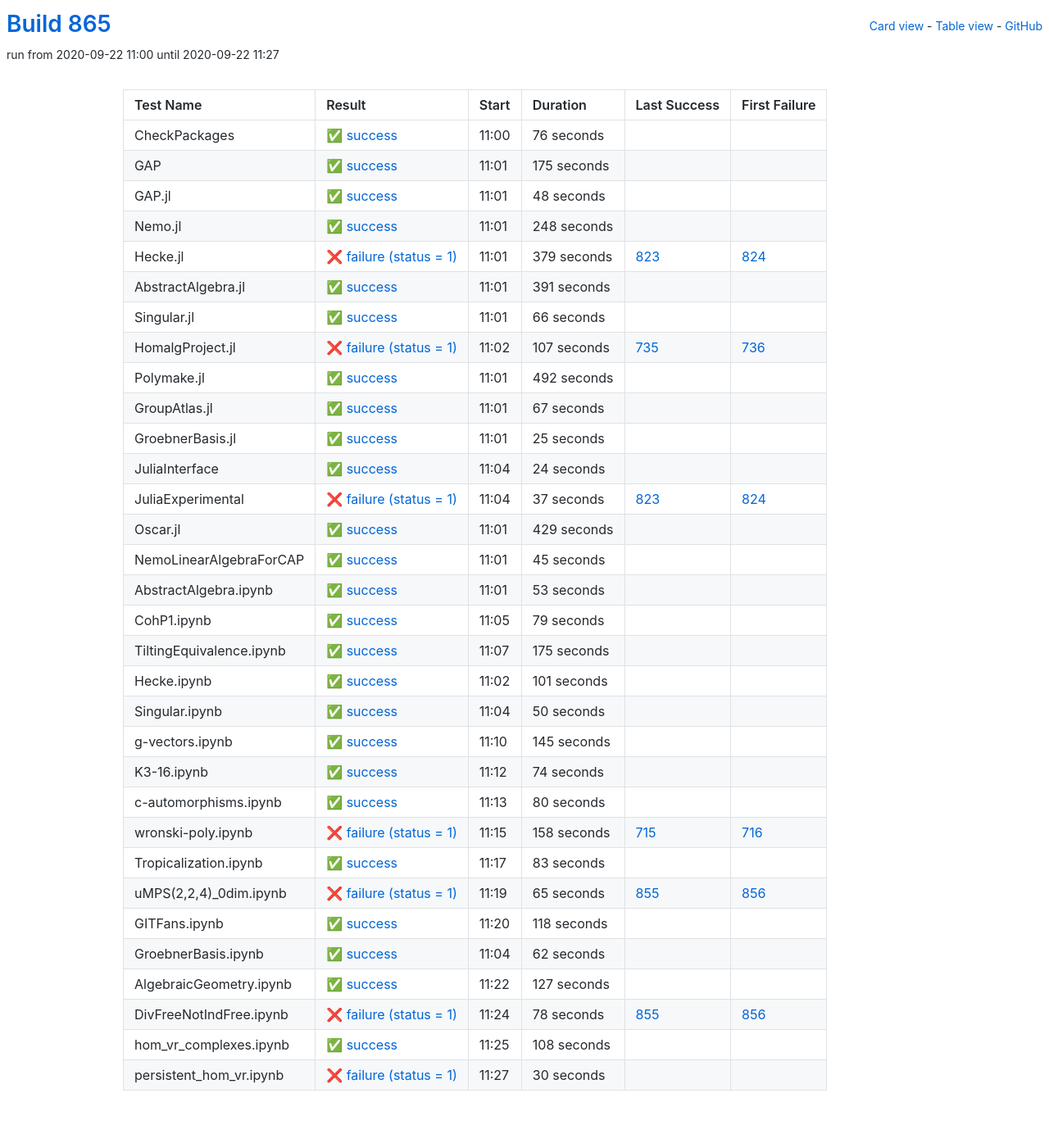
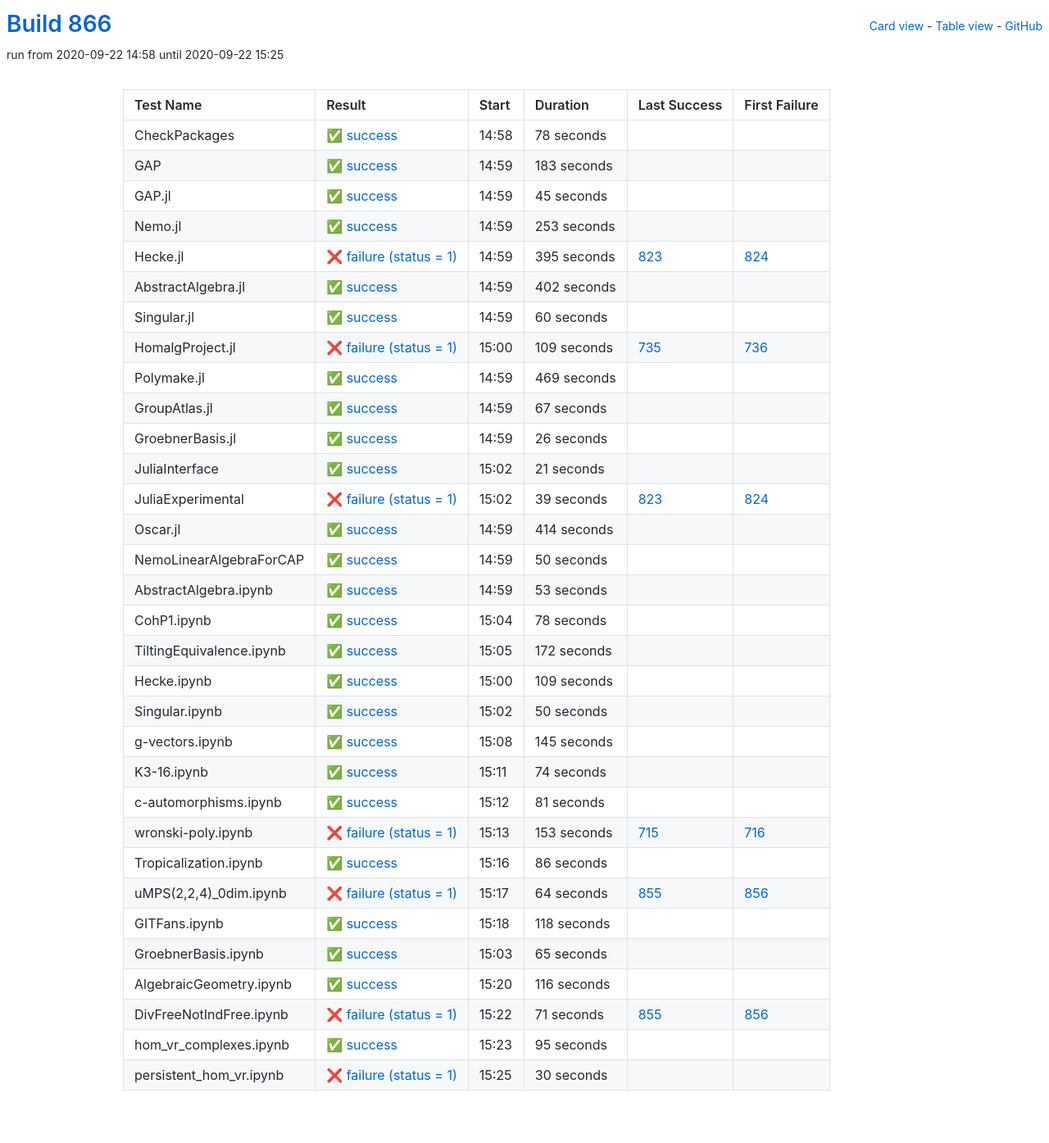
Before and after one commit to oscar-system/oscar-ci-status-stable, a Jekyll site: the page built from table.html, in a window 1280 px wide. Shown: the whole page at 82% size. Built offline with Jekyll 4.4.1, drawn with Linux system fonts in a browser that asks for light colours.

Commit message:
Build #866

```diff
--- a/_data/ci.yml
+++ b/_data/ci.yml
@@ -1,6 +1,6 @@
 ---
-build: 865
-build_url: https://oscarci.mathematik.uni-kl.de/job/oscar-stable/865/
+build: 866
+build_url: https://oscarci.mathematik.uni-kl.de/job/oscar-stable/866/
 job: oscar-stable
 organization: oscar-system
 repo: oscar-ci-status-stable
@@ -8,116 +8,116 @@ repourl: https://github.com/oscar-system/oscar-ci-status-stable
 tests:
 - name: CheckPackages
   id: checkpackages
-  log: https://oscarci.mathematik.uni-kl.de/job/oscar-stable/865/artifact/logs/build-865/CheckPackages.log
-  start: 2020-09-22 11:00
+  log: https://oscarci.mathematik.uni-kl.de/job/oscar-stable/866/artifact/logs/build-866/CheckPackages.log
+  start: 2020-09-22 14:58
   success: true
   exitcode: 0
   status: success
-  duration: 76
+  duration: 78
   last_success: false
   last_success_url:
   first_failure: false
   first_failure_url:
 - name: GAP
   id: gap
-  log: https://oscarci.mathematik.uni-kl.de/job/oscar-stable/865/artifact/logs/build-865/GAP.log
-  start: 2020-09-22 11:01
+  log: https://oscarci.mathematik.uni-kl.de/job/oscar-stable/866/artifact/logs/build-866/GAP.log
+  start: 2020-09-22 14:59
   success: true
   exitcode: 0
   status: success
-  duration: 175
+  duration: 183
   last_success: false
   last_success_url:
   first_failure: false
   first_failure_url:
 - name: GAP.jl
   id: gap-jl
-  log: https://oscarci.mathematik.uni-kl.de/job/oscar-stable/865/artifact/logs/build-865/GAP.jl.log
-  start: 2020-09-22 11:01
+  log: https://oscarci.mathematik.uni-kl.de/job/oscar-stable/866/artifact/logs/build-866/GAP.jl.log
+  start: 2020-09-22 14:59
   success: true
   exitcode: 0
   status: success
-  duration: 48
+  duration: 45
   last_success: false
   last_success_url:
   first_failure: false
   first_failure_url:
 - name: Nemo.jl
   id: nemo-jl
-  log: https://oscarci.mathematik.uni-kl.de/job/oscar-stable/865/artifact/logs/build-865/Nemo.jl.log
-  start: 2020-09-22 11:01
+  log: https://oscarci.mathematik.uni-kl.de/job/oscar-stable/866/artifact/logs/build-866/Nemo.jl.log
+  start: 2020-09-22 14:59
   success: true
   exitcode: 0
   status: success
-  duration: 248
+  duration: 253
   last_success: false
   last_success_url:
   first_failure: false
   first_failure_url:
 - name: Hecke.jl
   id: hecke-jl
-  log: https://oscarci.mathematik.uni-kl.de/job/oscar-stable/865/artifact/logs/build-865/Hecke.jl.log
-  start: 2020-09-22 11:01
+  log: https://oscarci.mathematik.uni-kl.de/job/oscar-stable/866/artifact/logs/build-866/Hecke.jl.log
+  start: 2020-09-22 14:59
   success: false
   exitcode: 1
   status: failure
-  duration: 379
+  duration: 395
   last_success: 823
   last_success_url: https://oscarci.mathematik.uni-kl.de/job/oscar-stable/823/
   first_failure: 824
   first_failure_url: https://oscarci.mathematik.uni-kl.de/job/oscar-stable/824/
 - name: AbstractAlgebra.jl
   id: abstractalgebra-jl
-  log: https://oscarci.mathematik.uni-kl.de/job/oscar-stable/865/artifact/logs/build-865/AbstractAlgebra.jl.log
-  start: 2020-09-22 11:01
+  log: https://oscarci.mathematik.uni-kl.de/job/oscar-stable/866/artifact/logs/build-866/AbstractAlgebra.jl.log
+  start: 2020-09-22 14:59
   success: true
   exitcode: 0
   status: success
-  duration: 391
+  duration: 402
   last_success: false
   last_success_url:
   first_failure: false
   first_failure_url:
 - name: Singular.jl
   id: singular-jl
-  log: https://oscarci.mathematik.uni-kl.de/job/oscar-stable/865/artifact/logs/build-865/Singular.jl.log
-  start: 2020-09-22 11:01
+  log: https://oscarci.mathematik.uni-kl.de/job/oscar-stable/866/artifact/logs/build-866/Singular.jl.log
+  start: 2020-09-22 14:59
   success: true
   exitcode: 0
   status: success
-  duration: 66
+  duration: 60
   last_success: false
   last_success_url:
   first_failure: false
   first_failure_url:
 - name: HomalgProject.jl
   id: homalgproject-jl
-  log: https://oscarci.mathematik.uni-kl.de/job/oscar-stable/865/artifact/logs/build-865/HomalgProject.jl.log
-  start: 2020-09-22 11:02
+  log: https://oscarci.mathematik.uni-kl.de/job/oscar-stable/866/artifact/logs/build-866/HomalgProject.jl.log
+  start: 2020-09-22 15:00
   success: false
   exitcode: 1
   status: failure
-  duration: 107
+  duration: 109
   last_success: 735
   last_success_url: https://oscarci.mathematik.uni-kl.de/job/oscar-stable/735/
   first_failure: 736
   first_failure_url: https://oscarci.mathematik.uni-kl.de/job/oscar-stable/736/
 - name: Polymake.jl
   id: polymake-jl
-  log: https://oscarci.mathematik.uni-kl.de/job/oscar-stable/865/artifact/logs/build-865/Polymake.jl.log
-  start: 2020-09-22 11:01
+  log: https://oscarci.mathematik.uni-kl.de/job/oscar-stable/866/artifact/logs/build-866/Polymake.jl.log
+  start: 2020-09-22 14:59
   success: true
   exitcode: 0
   status: success
-  duration: 492
+  duration: 469
   last_success: false
   last_success_url:
   first_failure: false
   first_failure_url:
 - name: GroupAtlas.jl
   id: groupatlas-jl
-  log: https://oscarci.mathematik.uni-kl.de/job/oscar-stable/865/artifact/logs/build-865/GroupAtlas.jl.log
-  start: 2020-09-22 11:01
+  log: https://oscarci.mathematik.uni-kl.de/job/oscar-stable/866/artifact/logs/build-866/GroupAtlas.jl.log
+  start: 2020-09-22 14:59
   success: true
   exitcode: 0
   status: success
@@ -128,68 +128,68 @@ tests:
   first_failure_url:
 - name: GroebnerBasis.jl
   id: groebnerbasis-jl
-  log: https://oscarci.mathematik.uni-kl.de/job/oscar-stable/865/artifact/logs/build-865/GroebnerBasis.jl.log
-  start: 2020-09-22 11:01
+  log: https://oscarci.mathematik.uni-kl.de/job/oscar-stable/866/artifact/logs/build-866/GroebnerBasis.jl.log
+  start: 2020-09-22 14:59
   success: true
   exitcode: 0
   status: success
-  duration: 25
+  duration: 26
   last_success: false
   last_success_url:
   first_failure: false
   first_failure_url:
 - name: JuliaInterface
   id: juliainterface
-  log: https://oscarci.mathematik.uni-kl.de/job/oscar-stable/865/artifact/logs/build-865/JuliaInterface.log
-  start: 2020-09-22 11:04
+  log: https://oscarci.mathematik.uni-kl.de/job/oscar-stable/866/artifact/logs/build-866/JuliaInterface.log
+  start: 2020-09-22 15:02
   success: true
   exitcode: 0
   status: success
-  duration: 24
+  duration: 21
   last_success: false
   last_success_url:
   first_failure: false
   first_failure_url:
 - name: JuliaExperimental
   id: juliaexperimental
-  log: https://oscarci.mathematik.uni-kl.de/job/oscar-stable/865/artifact/logs/build-865/JuliaExperimental.log
-  start: 2020-09-22 11:04
+  log: https://oscarci.mathematik.uni-kl.de/job/oscar-stable/866/artifact/logs/build-866/JuliaExperimental.log
+  start: 2020-09-22 15:02
   success: false
   exitcode: 1
   status: failure
-  duration: 37
+  duration: 39
   last_success: 823
   last_success_url: https://oscarci.mathematik.uni-kl.de/job/oscar-stable/823/
   first_failure: 824
   first_failure_url: https://oscarci.mathematik.uni-kl.de/job/oscar-stable/824/
 - name: Oscar.jl
   id: oscar-jl
-  log: https://oscarci.mathematik.uni-kl.de/job/oscar-stable/865/artifact/logs/build-865/Oscar.jl.log
-  start: 2020-09-22 11:01
+  log: https://oscarci.mathematik.uni-kl.de/job/oscar-stable/866/artifact/logs/build-866/Oscar.jl.log
+  start: 2020-09-22 14:59
   success: true
   exitcode: 0
   status: success
-  duration: 429
+  duration: 414
   last_success: false
   last_success_url:
   first_failure: false
   first_failure_url:
 - name: NemoLinearAlgebraForCAP
   id: nemolinearalgebraforcap
-  log: https://oscarci.mathematik.uni-kl.de/job/oscar-stable/865/artifact/logs/build-865/NemoLinearAlgebraForCAP.log
-  start: 2020-09-22 11:01
+  log: https://oscarci.mathematik.uni-kl.de/job/oscar-stable/866/artifact/logs/build-866/NemoLinearAlgebraForCAP.log
+  start: 2020-09-22 14:59
   success: true
   exitcode: 0
   status: success
-  duration: 45
+  duration: 50
   last_success: false
   last_success_url:
   first_failure: false
   first_failure_url:
 - name: AbstractAlgebra.ipynb
   id: abstractalgebra-ipynb
-  log: https://oscarci.mathematik.uni-kl.de/job/oscar-stable/865/artifact/logs/build-865/AbstractAlgebra.ipynb.log
-  start: 2020-09-22 11:01
+  log: https://oscarci.mathematik.uni-kl.de/job/oscar-stable/866/artifact/logs/build-866/AbstractAlgebra.ipynb.log
+  start: 2020-09-22 14:59
   success: true
   exitcode: 0
   status: success
@@ -200,44 +200,44 @@ tests:
   first_failure_url:
 - name: CohP1.ipynb
   id: cohp1-ipynb
-  log: https://oscarci.mathematik.uni-kl.de/job/oscar-stable/865/artifact/logs/build-865/CohP1.ipynb.log
-  start: 2020-09-22 11:05
+  log: https://oscarci.mathematik.uni-kl.de/job/oscar-stable/866/artifact/logs/build-866/CohP1.ipynb.log
+  start: 2020-09-22 15:04
   success: true
   exitcode: 0
   status: success
-  duration: 79
+  duration: 78
   last_success: false
   last_success_url:
   first_failure: false
   first_failure_url:
 - name: TiltingEquivalence.ipynb
   id: tiltingequivalence-ipynb
-  log: https://oscarci.mathematik.uni-kl.de/job/oscar-stable/865/artifact/logs/build-865/TiltingEquivalence.ipynb.log
-  start: 2020-09-22 11:07
+  log: https://oscarci.mathematik.uni-kl.de/job/oscar-stable/866/artifact/logs/build-866/TiltingEquivalence.ipynb.log
+  start: 2020-09-22 15:05
   success: true
   exitcode: 0
   status: success
-  duration: 175
+  duration: 172
   last_success: false
   last_success_url:
   first_failure: false
   first_failure_url:
 - name: Hecke.ipynb
   id: hecke-ipynb
-  log: https://oscarci.mathematik.uni-kl.de/job/oscar-stable/865/artifact/logs/build-865/Hecke.ipynb.log
-  start: 2020-09-22 11:02
+  log: https://oscarci.mathematik.uni-kl.de/job/oscar-stable/866/artifact/logs/build-866/Hecke.ipynb.log
+  start: 2020-09-22 15:00
   success: true
   exitcode: 0
   status: success
-  duration: 101
+  duration: 109
   last_success: false
   last_success_url:
   first_failure: false
   first_failure_url:
 - name: Singular.ipynb
   id: singular-ipynb
-  log: https://oscarci.mathematik.uni-kl.de/job/oscar-stable/865/artifact/logs/build-865/Singular.ipynb.log
-  start: 2020-09-22 11:04
+  log: https://oscarci.mathematik.uni-kl.de/job/oscar-stable/866/artifact/logs/build-866/Singular.ipynb.log
+  start: 2020-09-22 15:02
   success: true
   exitcode: 0
   status: success
@@ -248,8 +248,8 @@ tests:
   first_failure_url:
 - name: g-vectors.ipynb
   id: g-vectors-ipynb
-  log: https://oscarci.mathematik.uni-kl.de/job/oscar-stable/865/artifact/logs/build-865/g-vectors.ipynb.log
-  start: 2020-09-22 11:10
+  log: https://oscarci.mathematik.uni-kl.de/job/oscar-stable/866/artifact/logs/build-866/g-vectors.ipynb.log
+  start: 2020-09-22 15:08
   success: true
   exitcode: 0
   status: success
@@ -260,8 +260,8 @@ tests:
   first_failure_url:
 - name: K3-16.ipynb
   id: k3-16-ipynb
-  log: https://oscarci.mathematik.uni-kl.de/job/oscar-stable/865/artifact/logs/build-865/K3-16.ipynb.log
-  start: 2020-09-22 11:12
+  log: https://oscarci.mathematik.uni-kl.de/job/oscar-stable/866/artifact/logs/build-866/K3-16.ipynb.log
+  start: 2020-09-22 15:11
   success: true
   exitcode: 0
   status: success
@@ -272,56 +272,56 @@ tests:
   first_failure_url:
 - name: c-automorphisms.ipynb
   id: c-automorphisms-ipynb
-  log: https://oscarci.mathematik.uni-kl.de/job/oscar-stable/865/artifact/logs/build-865/c-automorphisms.ipynb.log
-  start: 2020-09-22 11:13
+  log: https://oscarci.mathematik.uni-kl.de/job/oscar-stable/866/artifact/logs/build-866/c-automorphisms.ipynb.log
+  start: 2020-09-22 15:12
   success: true
   exitcode: 0
   status: success
-  duration: 80
+  duration: 81
   last_success: false
   last_success_url:
   first_failure: false
   first_failure_url:
 - name: wronski-poly.ipynb
   id: wronski-poly-ipynb
-  log: https://oscarci.mathematik.uni-kl.de/job/oscar-stable/865/artifact/logs/build-865/wronski-poly.ipynb.log
-  start: 2020-09-22 11:15
+  log: https://oscarci.mathematik.uni-kl.de/job/oscar-stable/866/artifact/logs/build-866/wronski-poly.ipynb.log
+  start: 2020-09-22 15:13
   success: false
   exitcode: 1
   status: failure
-  duration: 158
+  duration: 153
   last_success: 715
   last_success_url: https://oscarci.mathematik.uni-kl.de/job/oscar-stable/715/
   first_failure: 716
   first_failure_url: https://oscarci.mathematik.uni-kl.de/job/oscar-stable/716/
 - name: Tropicalization.ipynb
   id: tropicalization-ipynb
-  log: https://oscarci.mathematik.uni-kl.de/job/oscar-stable/865/artifact/logs/build-865/Tropicalization.ipynb.log
-  start: 2020-09-22 11:17
+  log: https://oscarci.mathematik.uni-kl.de/job/oscar-stable/866/artifact/logs/build-866/Tropicalization.ipynb.log
+  start: 2020-09-22 15:16
   success: true
   exitcode: 0
   status: success
-  duration: 83
+  duration: 86
   last_success: false
   last_success_url:
   first_failure: false
   first_failure_url:
 - name: uMPS(2,2,4)_0dim.ipynb
   id: umps-2-2-4-0dim-ipynb
-  log: https://oscarci.mathematik.uni-kl.de/job/oscar-stable/865/artifact/logs/build-865/uMPS-2-2-4-_0dim.ipynb.log
-  start: 2020-09-22 11:19
+  log: https://oscarci.mathematik.uni-kl.de/job/oscar-stable/866/artifact/logs/build-866/uMPS-2-2-4-_0dim.ipynb.log
+  start: 2020-09-22 15:17
   success: false
   exitcode: 1
   status: failure
-  duration: 65
+  duration: 64
   last_success: 855
   last_success_url: https://oscarci.mathematik.uni-kl.de/job/oscar-stable/855/
   first_failure: 856
   first_failure_url: https://oscarci.mathematik.uni-kl.de/job/oscar-stable/856/
 - name: GITFans.ipynb
   id: gitfans-ipynb
-  log: https://oscarci.mathematik.uni-kl.de/job/oscar-stable/865/artifact/logs/build-865/GITFans.ipynb.log
-  start: 2020-09-22 11:20
+  log: https://oscarci.mathematik.uni-kl.de/job/oscar-stable/866/artifact/logs/build-866/GITFans.ipynb.log
+  start: 2020-09-22 15:18
   success: true
   exitcode: 0
   status: success
@@ -332,56 +332,56 @@ tests:
   first_failure_url:
 - name: GroebnerBasis.ipynb
   id: groebnerbasis-ipynb
-  log: https://oscarci.mathematik.uni-kl.de/job/oscar-stable/865/artifact/logs/build-865/GroebnerBasis.ipynb.log
-  start: 2020-09-22 11:04
+  log: https://oscarci.mathematik.uni-kl.de/job/oscar-stable/866/artifact/logs/build-866/GroebnerBasis.ipynb.log
+  start: 2020-09-22 15:03
   success: true
   exitcode: 0
   status: success
-  duration: 62
+  duration: 65
   last_success: false
   last_success_url:
   first_failure: false
   first_failure_url:
 - name: AlgebraicGeometry.ipynb
   id: algebraicgeometry-ipynb
-  log: https://oscarci.mathematik.uni-kl.de/job/oscar-stable/865/artifact/logs/build-865/AlgebraicGeometry.ipynb.log
-  start: 2020-09-22 11:22
+  log: https://oscarci.mathematik.uni-kl.de/job/oscar-stable/866/artifact/logs/build-866/AlgebraicGeometry.ipynb.log
+  start: 2020-09-22 15:20
   success: true
   exitcode: 0
   status: success
-  duration: 127
+  duration: 116
   last_success: false
   last_success_url:
   first_failure: false
   first_failure_url:
 - name: DivFreeNotIndFree.ipynb
   id: divfreenotindfree-ipynb
-  log: https://oscarci.mathematik.uni-kl.de/job/oscar-stable/865/artifact/logs/build-865/DivFreeNotIndFree.ipynb.log
-  start: 2020-09-22 11:24
+  log: https://oscarci.mathematik.uni-kl.de/job/oscar-stable/866/artifact/logs/build-866/DivFreeNotIndFree.ipynb.log
+  start: 2020-09-22 15:22
   success: false
   exitcode: 1
   status: failure
-  duration: 78
+  duration: 71
   last_success: 855
   last_success_url: https://oscarci.mathematik.uni-kl.de/job/oscar-stable/855/
   first_failure: 856
   first_failure_url: https://oscarci.mathematik.uni-kl.de/job/oscar-stable/856/
 - name: hom_vr_complexes.ipynb
   id: hom-vr-complexes-ipynb
-  log: https://oscarci.mathematik.uni-kl.de/job/oscar-stable/865/artifact/logs/build-865/hom_vr_complexes.ipynb.log
-  start: 2020-09-22 11:25
+  log: https://oscarci.mathematik.uni-kl.de/job/oscar-stable/866/artifact/logs/build-866/hom_vr_complexes.ipynb.log
+  start: 2020-09-22 15:23
   success: true
   exitcode: 0
   status: success
-  duration: 108
+  duration: 95
   last_success: false
   last_success_url:
   first_failure: false
   first_failure_url:
 - name: persistent_hom_vr.ipynb
   id: persistent-hom-vr-ipynb
-  log: https://oscarci.mathematik.uni-kl.de/job/oscar-stable/865/artifact/logs/build-865/persistent_hom_vr.ipynb.log
-  start: 2020-09-22 11:27
+  log: https://oscarci.mathematik.uni-kl.de/job/oscar-stable/866/artifact/logs/build-866/persistent_hom_vr.ipynb.log
+  start: 2020-09-22 15:25
   success: false
   exitcode: 1
   status: failure
```
Also changed, not shown: README.md.
